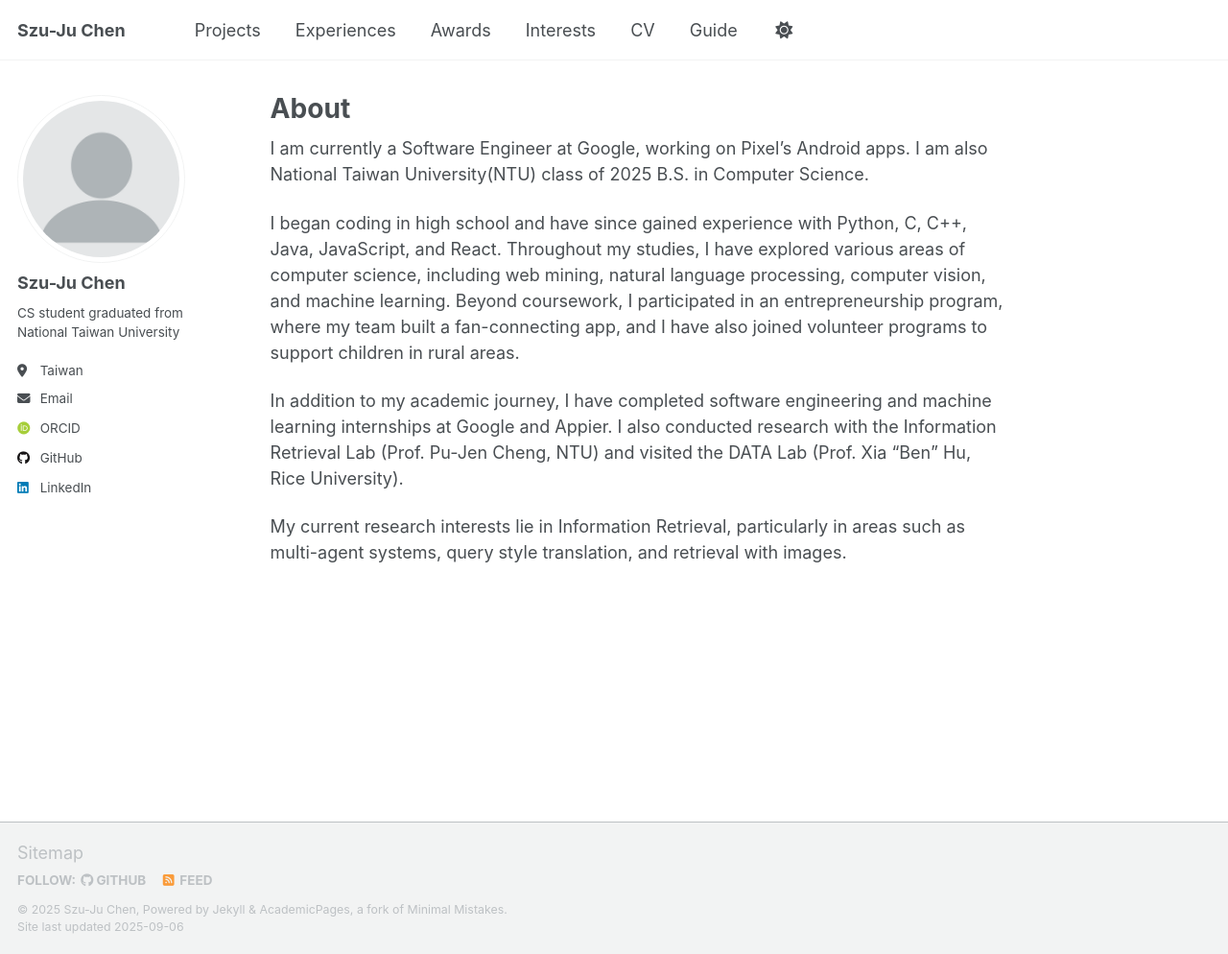
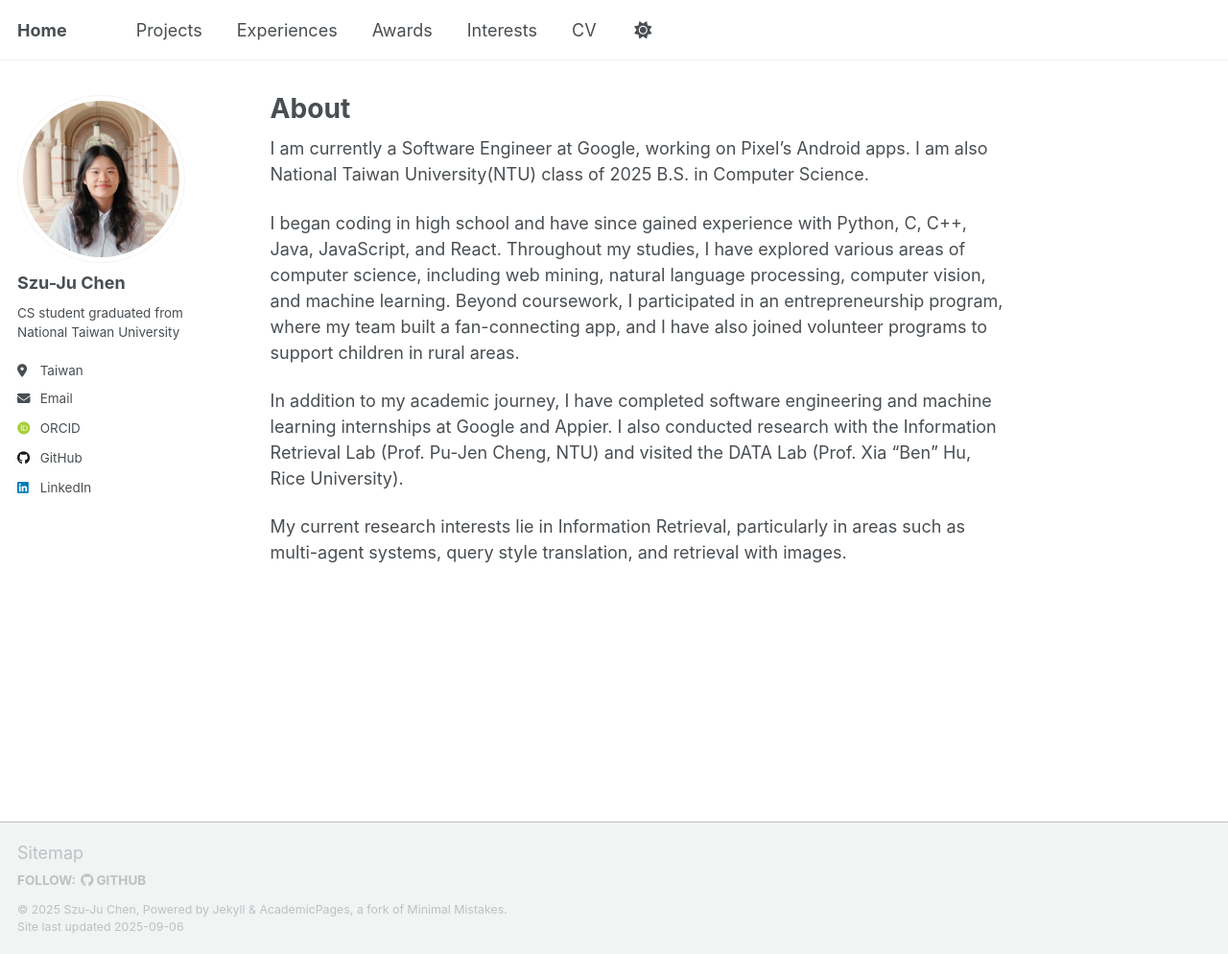
Before and after one commit to szujuchen/szujuchen.github.io, a Jekyll site: the page built from _pages/about.md, in a window 1280 px wide and 994 px high. Shown: the whole window at 96% size. Built offline with Jekyll 4.4.1, drawn with Linux system fonts in a browser that asks for light colours; some web fonts are replaced; a script that is not in the unit is left out.

Commit message:
change basic settings

```diff
--- a/_config.yml
+++ b/_config.yml
@@ -9,10 +9,10 @@
 # Basic Site Settings
 locale                   : "en-US"
 site_theme               : "default" # Currently available options are "default", "air"
-title                    : "Szu-Ju Chen"
+title                    : "Home"
 title_separator          : "-"
 name                     : &name "Szu-Ju Chen"
-description              : &description "personal description"
+description              : &description "Software Engineer at Google | B.S. in Computer Science, National Taiwan University"
 url                      : https://szujuchen.github.io # the base hostname & protocol for your site e.g. "https://[your GitHub username].github.io" or if you already have some other page hosted on Github then use "https://[your GitHub username].github.io/[Your Repo Name]"
 baseurl                  : "" # the subpath of your site, e.g. "/blog"
 repository               : "szujuchen/szujuchen.github.io"
@@ -22,7 +22,7 @@ repository               : "szujuchen/szujuchen.github.io"
 #               Additional customization can be done by editing /_includes/author-profile.html
 author:
   # Biographic information
-  avatar           : "profile.png"
+  avatar           : "me.jpg"
   name             : "Szu-Ju Chen"
   pronouns         : # example: "she/her"
   bio              : "CS student graduated from National Taiwan University"
@@ -62,7 +62,7 @@ author:
   keybase          : # Username
   instagram        : # Username
   lastfm           : # Username
-  linkedin         : szu-ju-chen
+  linkedin         : szu-ju-chen-07483425b
   mastodon         : # URL
   medium           : # URL
   pinterest        : # Username
@@ -121,7 +121,7 @@ staticman:
       options:
         format           : "iso8601" # "iso8601" (default), "timestamp-seconds", "timestamp-milliseconds"
 atom_feed:
-  hide                   : false     # change to true to hide the RSS feed in the footer
+  hide                   : true     # change to true to hide the RSS feed in the footer
   path                   : # blank (default) uses feed.xml
 
 
--- a/_data/navigation.yml
+++ b/_data/navigation.yml
@@ -22,6 +22,3 @@ main:
 
   - title: "CV"
     url: /files/CV.pdf
-
-  - title: "Guide"
-    url: /markdown/
```
Also changed, not shown: images/me.jpg (added), 1 other file.
